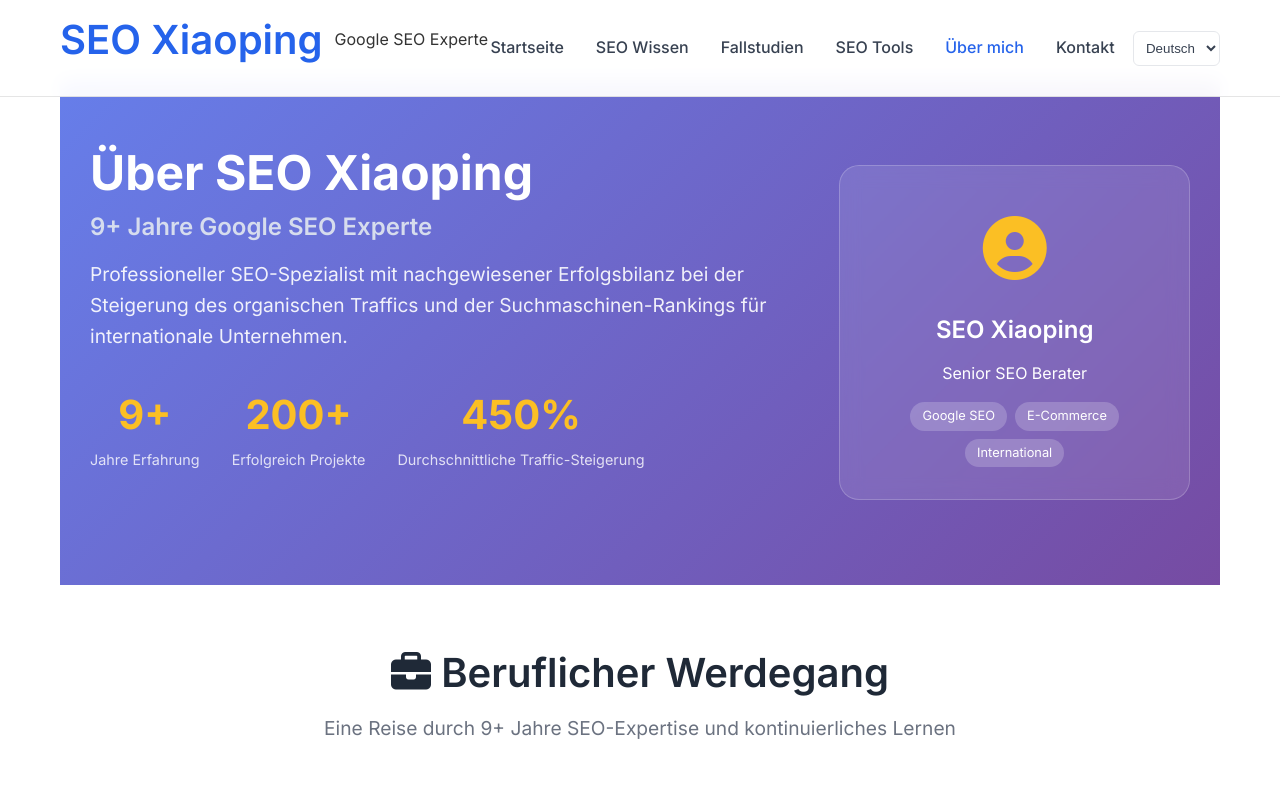
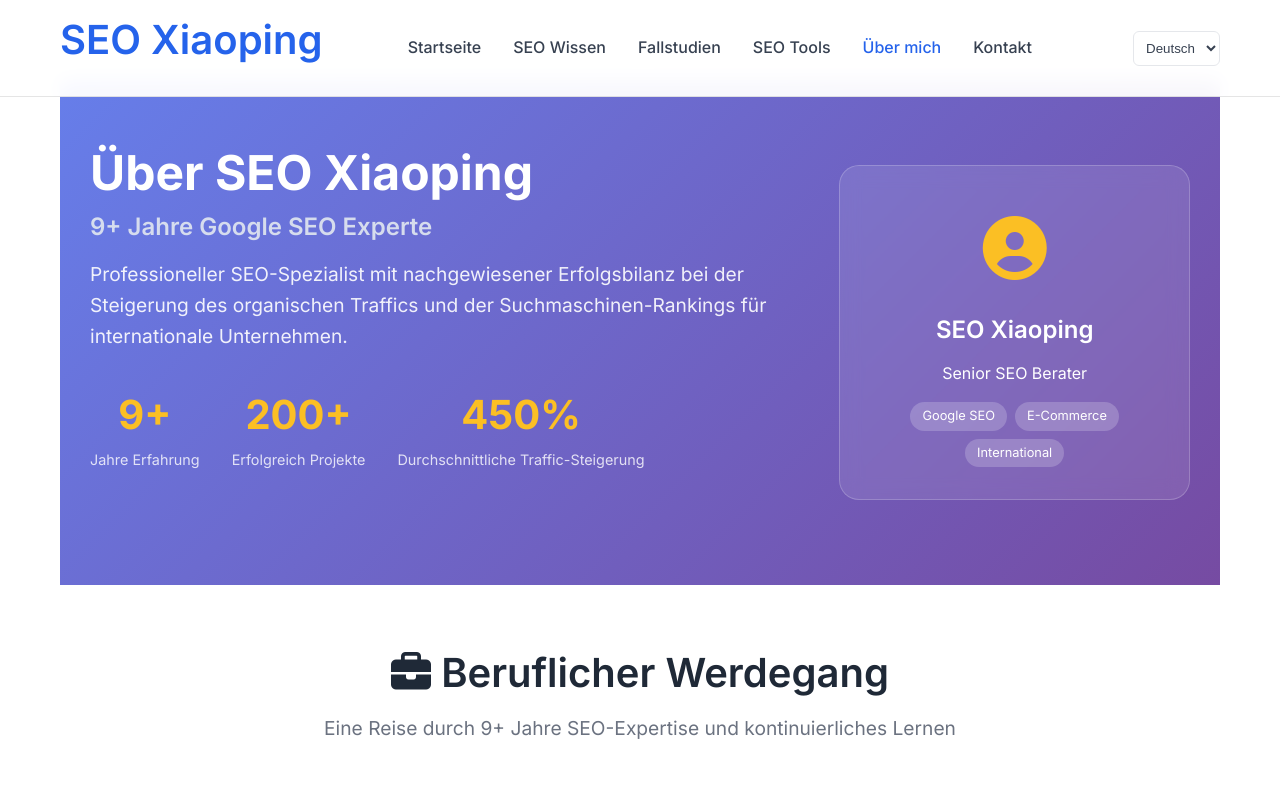
Before and after one commit to suikusales-hub/seogeo, a plain HTML site: page de/about.html in a window 1280 px wide. Shown: the top 789 px of the page. Drawn offline with Linux system fonts and the light colour scheme.

Commit message:
Add files via upload

```diff
--- a/de/about.html
+++ b/de/about.html
@@ -59,7 +59,7 @@
             <div class="nav-container">
                 <div class="nav-logo">
                     <h1><a href="/de/">SEO Xiaoping</a></h1>
-                    <p class="tagline">Google SEO Experte</p>
+
                 </div>
                 <div class="nav-menu" id="nav-menu">
                     <ul class="nav-list">
```
Also changed, not shown: de/articles.html (+1 -1 lines), de/case-studies.html (+1 -1 lines), de/contact.html (+1 -1 lines), de/index.html (+1 -1 lines), de/keyword-research.html (+1 -1 lines), de/link-building.html (+1 -1 lines), de/seo-basics.html (+1 -1 lines), de/seo-course.html (+1 -1 lines), de/technical-seo.html (+1 -1 lines), de/tools.html (+1 -1 lines).
